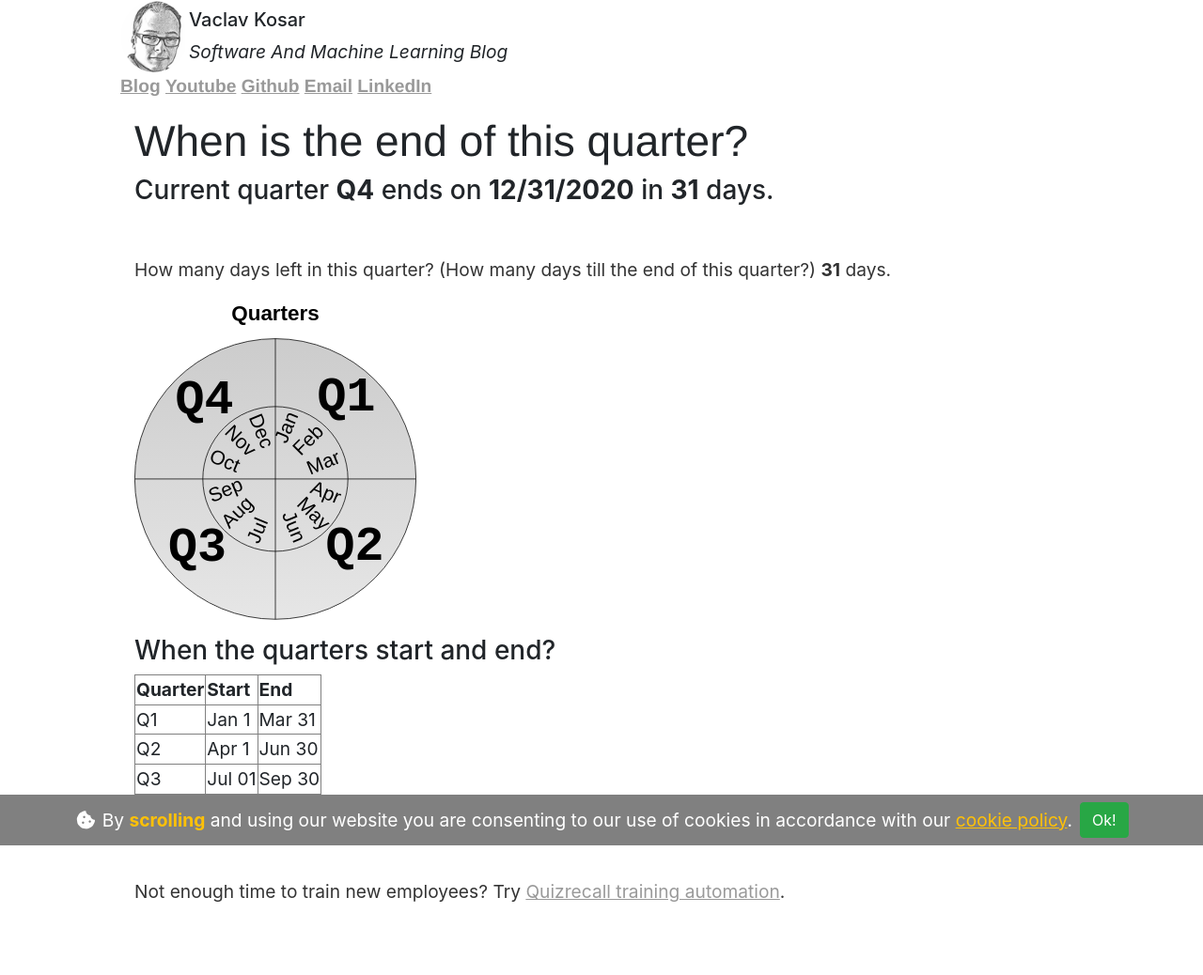
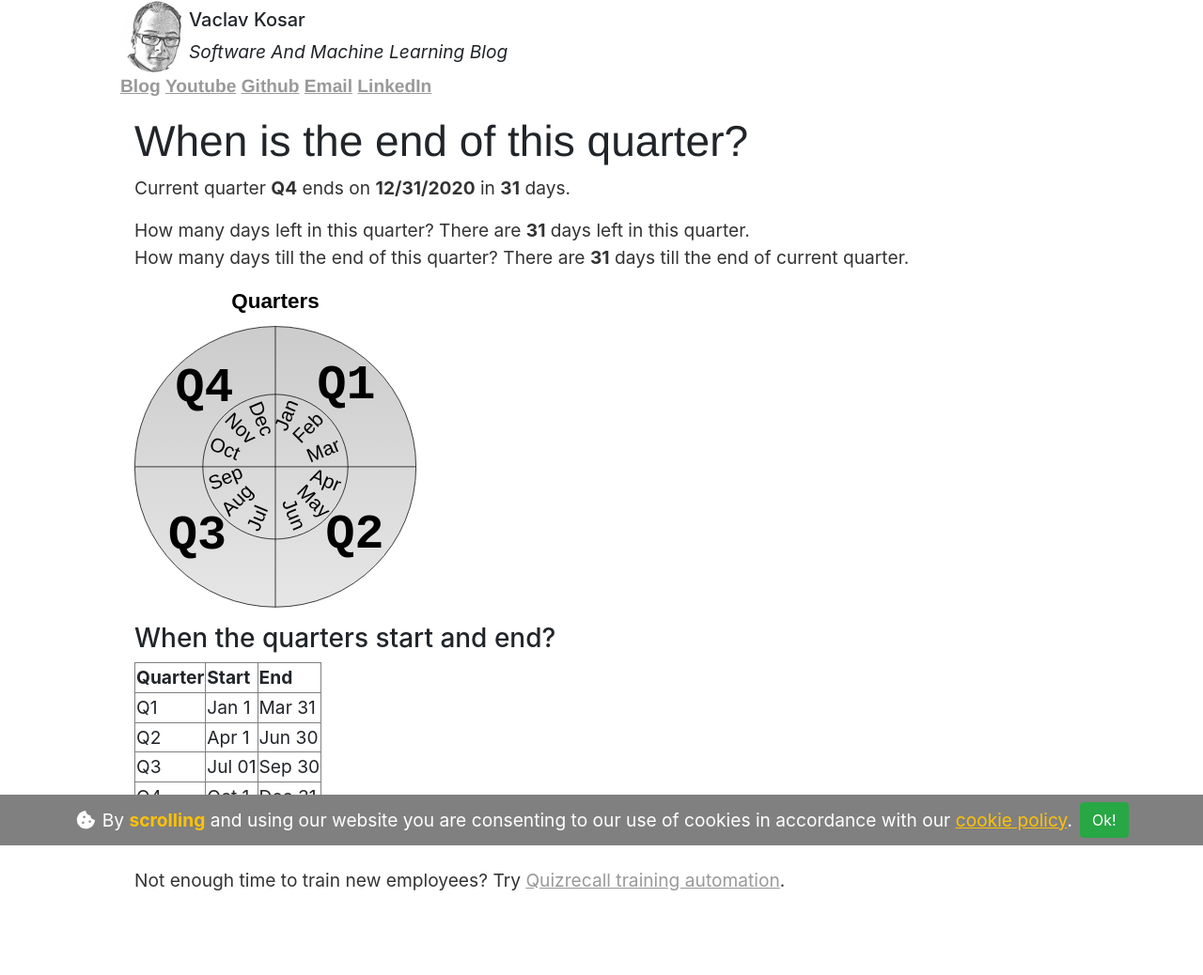
Before and after one commit to vackosar/vackosar.github.io, a Jekyll site: the page built from when-is-the-end-of-current-quarter.md, in a window 1280 px wide. Shown: the whole page at 94% size. Built offline with Jekyll 4.4.1, drawn with Linux system fonts in a browser that asks for light colours; nearby versions of some CDN libraries; library files that are not in the unit come from our copies.

Commit message:
current quarter

```diff
--- a/independent/when-is-the-end-of-current-quarter.md
+++ b/when-is-the-end-of-current-quarter.md
@@ -2,16 +2,19 @@
 layout: default
 title: When is the end of this quarter?
 description: Information about the current quarter, when it will end, and how many days are left.
+redirect_from:
+  - independent/when-is-the-end-of-current-quarter.html
 ---
 
 <h1>{{ page.title }}</h1>
 
-<h3>Current quarter <b id='quarterName'></b> ends on <b id='quarterEnd'></b> in <b id="daysLeft"></b> days.</h3>
+Current quarter <b id='quarterName'></b> ends on <b id='quarterEnd'>Q1</b> in <b id="daysLeft">45</b> days.
 <br>
 
-How many days left in this quarter? (How many days till the end of this quarter?) <b id="daysLeft2"></b> days.<br>
+How many days left in this quarter? There are <b id="daysLeft2">45</b> days left in this quarter.<br>
+How many days till the end of this quarter? There are <b id="daysLeft3">45</b> days till the end of current quarter.<br>
 
-<p><img src="https://raw.githubusercontent.com/vackosar/vackosar.github.io/master/images/quarters.svg" alt="quarters visualization" style="max-width: 300px"/></p>
+<p><img src="https://raw.githubusercontent.com/vackosar/vackosar.github.io/master/images/quarters.svg" alt="quarters visualization circular" style="max-width: 300px"/></p>
 
 <h3>When the quarters start and end?</h3>
 <table border="1" class="dataframe">
```
Also changed, not shown: other parts of when-is-the-end-of-current-quarter.md (+1 -0 lines).
